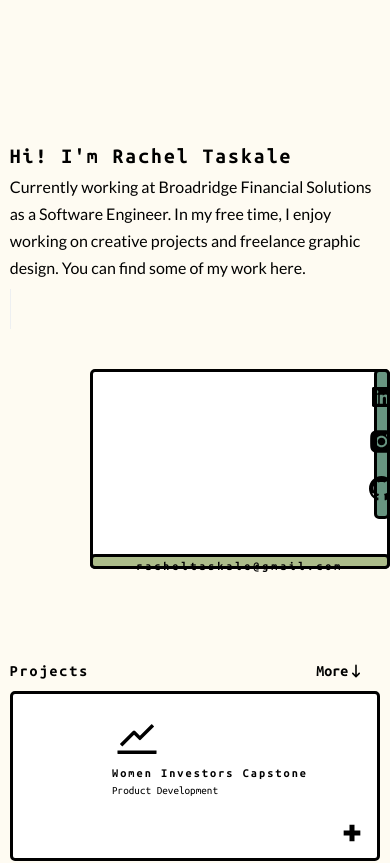
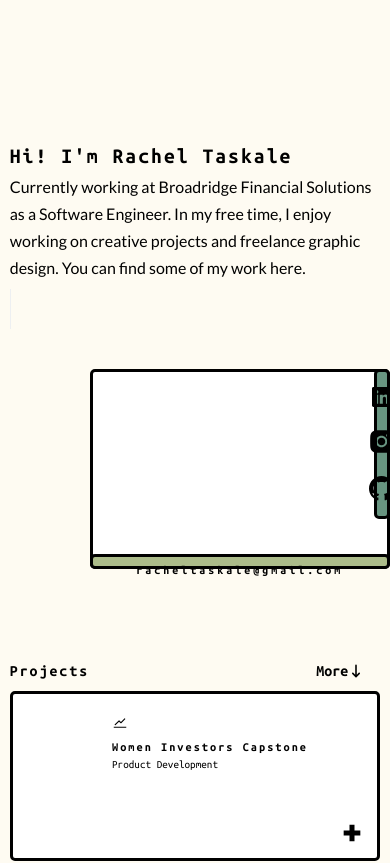
Before and after one commit to rachel-taskale/website, a React (Create React App) app: page / in a window 390 px wide. Shown: the top 863 px of the page. Built offline with nearby package versions, Linux system fonts and the light colour scheme.

Commit message:
test pt 2, responsive icons

```diff
--- a/src/App.js
+++ b/src/App.js
@@ -14,6 +14,7 @@
   Text,
   SimpleGrid,
   Flex,
+  Icon,
   Divider,
   Spacer,
   Button,  ButtonGroup, Link, Center, Stack} from '@chakra-ui/react';
@@ -28,19 +29,19 @@
   const projects = [{
     title:'Women Investors Capstone',
     subject:'Product Development',
-    icon:AiOutlineStock,
+    icon: AiOutlineStock,
     description:'ssssssssssssss'
   },
   {
     title:'Digital Ledger Repository',
     subject:'Software Development',
-    icon:'',
+    icon: AiFillGithub,
     description:'ddddddddddddddddddd'
   },
   {
     title:'Digital Ledger Repository',
     subject:'Software Development',
-    icon:'',
+    icon:AiFillInstagram,
     description:'fffffffffffffffffffff'
   },
 ]
@@ -74,14 +75,14 @@
 
           <Box w='fit-content' maxW='400px' ml={20}  minW='300px' minH="200px" className='border' border='3px solid black'  bgColor='#ffffff' borderRadius={5}>
             <Box className='right-box' h='fit-content'  border='3px solid black' borderRadius={5}>
-              <VStack py='15px' spacing={5}>
+              <VStack py='15px' spacing={5} h='full'>
                 <Link target="_blank" href='https://www.linkedin.com/in/racheltaskale/' color='black'><BsLinkedin className='icon' size='20px' /></Link>
                 <Link target='_blank' href='' color='black'><AiFillInstagram className='icon' size='29px' href=''/></Link>
                 <Link target='_blank' href='' color='black'><BsGithub className='icon' size='25px' href=''/></Link>
               </VStack>
             </Box>
             <Box className='bottom-box'  border='3px solid black' borderRadius={5}>
-              <Center fontWeight='700' letterSpacing={3} fontSize={12} mt='auto'>racheltaskale@gmail.com</Center>
+              <Center fontWeight='700' letterSpacing={3} fontSize={12} mt='1vw'>racheltaskale@gmail.com</Center>
             </Box>
           </Box>
 
@@ -100,7 +101,7 @@
               <Center>
                 <Stack pl='30px' direction={['column', 'row']}>
                   <Box maxW='200px' mt={5}  justifyContent='center'>
-                  <AiOutlineStock className='subject-icon' size='50px'/>
+                  <Icon as={item.icon} className='subject-icon'/>
                     <Text className='title'  lineHeight={1.5} fontSize='calc(10px + 0.6vmin)' >
                       {item.title}
                     </Text>
```
